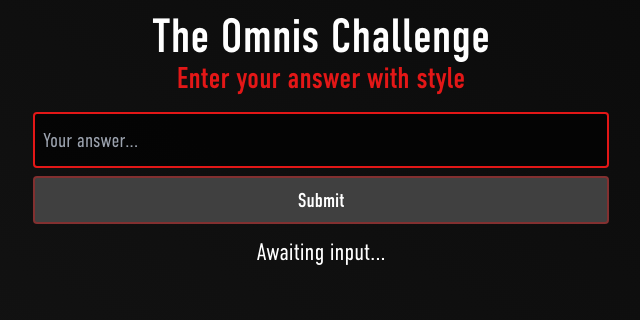
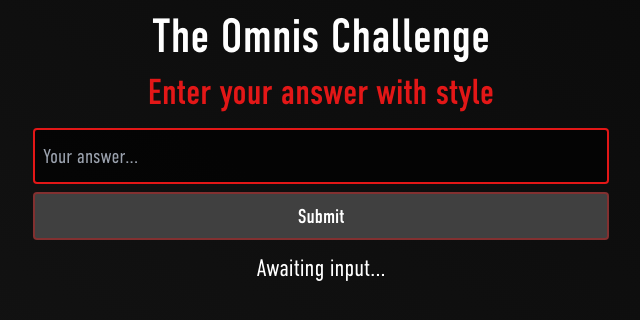
Before and after one commit to leonlarsson/omnis-arg-next, a Next.js app: page /stages/part1-62cc0e08-a230-43e0-a7d2-4d1fd14af939 in a window 1280 px wide. Shown: the top 320 px of the page, without its empty margins (319-959 px from the left). Built offline with nearby package versions, Linux system fonts and the light colour scheme.

Commit message:
add margin and increase Title size

```diff
--- a/app/components/Title.tsx
+++ b/app/components/Title.tsx
@@ -1,3 +1,3 @@
 export default ({ content }: { content: string | TrustedHTML }) => {
-  return <span className="mb-3  text-3xl font-normal text-bloodhunt-red" dangerouslySetInnerHTML={{ __html: content }}></span>;
+  return <span className="mb-3 text-4xl font-normal text-bloodhunt-red" dangerouslySetInnerHTML={{ __html: content }}></span>;
 };
--- a/app/layout.tsx
+++ b/app/layout.tsx
@@ -27,7 +27,7 @@ export default function RootLayout({ children }: { children: React.ReactNode })
   return (
     <html lang="en" className="min-h-[100svh] overflow-y-scroll bg-gradient-to-bl from-neutral-950 to-neutral-900">
       <body className={`${dinCondensed.className} text-white`}>
-        <div className="mt-3 text-center text-5xl">The Omnis Challenge</div>
+        <div className="my-3 text-center text-5xl">The Omnis Challenge</div>
         <div className="container mx-auto px-4 pb-10 text-center transition-all">{children}</div>
       </body>
     </html>
```
